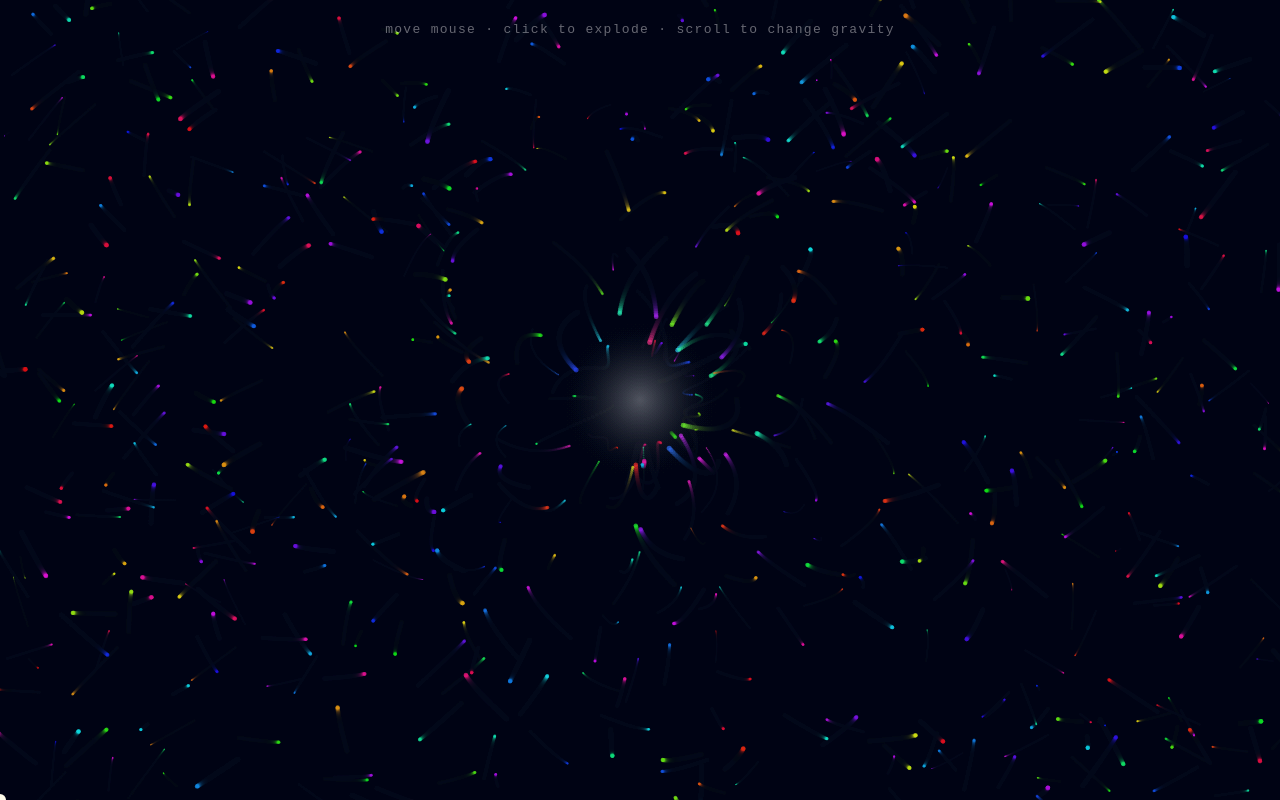
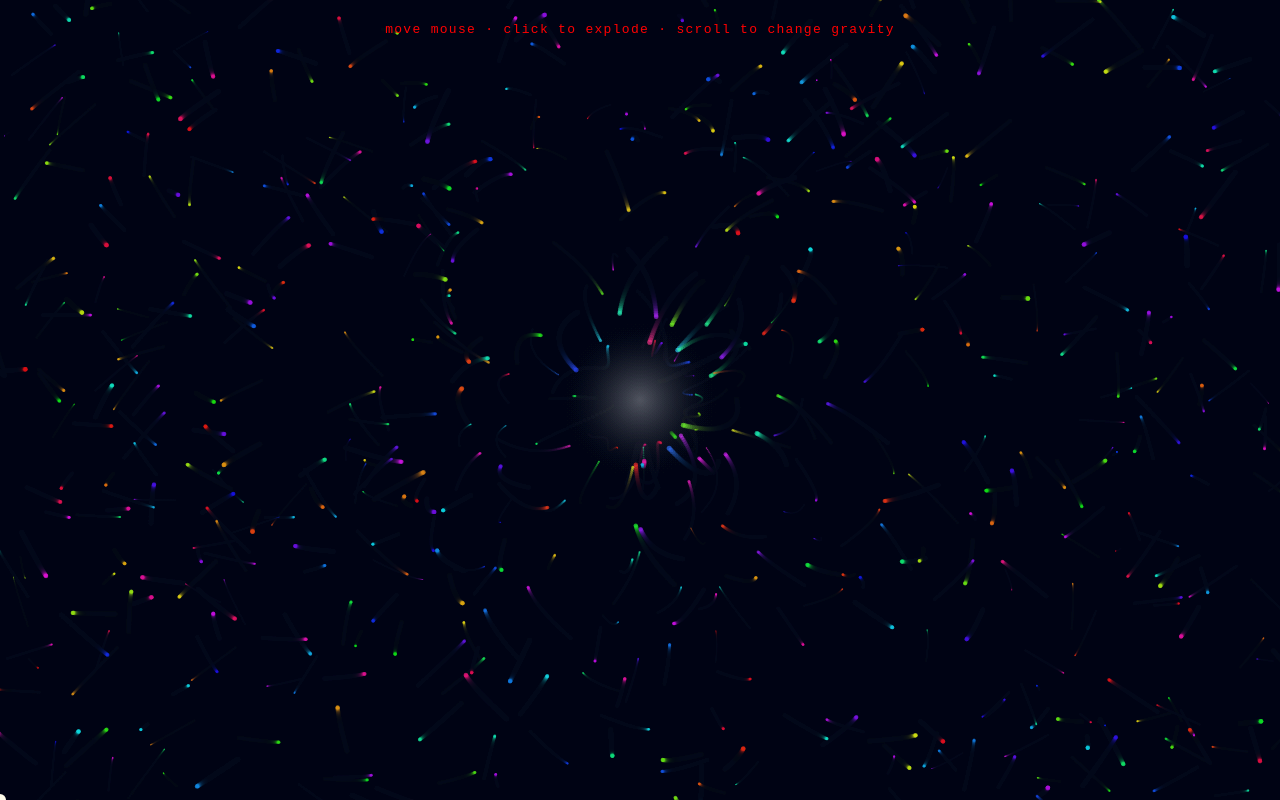
Before and after one commit to mallik-svmx/DEMO, a plain HTML site: page particles.html in a window 1280 px wide. Drawn offline with Linux system fonts and the light colour scheme; animation ran at ten frames a second.

Commit message:
Change UI text color to red
Co-Authored-By: Claude Opus 5.5 <noreply@anthropic.com>

```diff
--- a/particles.html
+++ b/particles.html
@@ -9,7 +9,7 @@
   canvas { display: block; }
   #ui {
     position: fixed; top: 20px; left: 50%; transform: translateX(-50%);
-    color: rgba(255,255,255,0.4); font: 13px/1.6 monospace;
+    color: red; font: 13px/1.6 monospace;
     text-align: center; pointer-events: none; letter-spacing: 0.1em;
   }
   #cursor {
```
